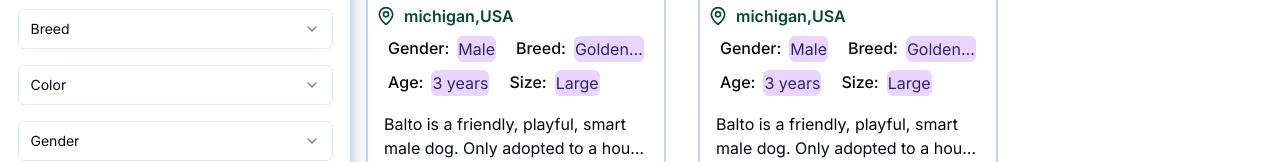
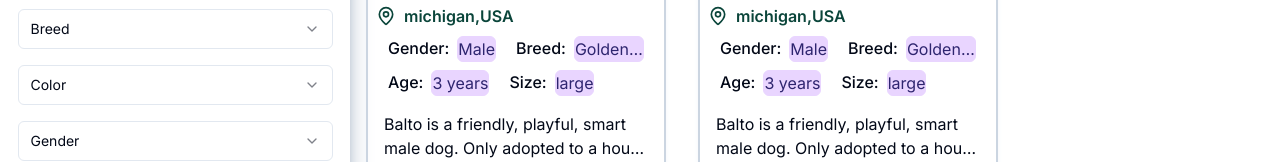
Before and after one commit to Yassinekacem/AniMatch, a Next.js app: page /announcement in a window 1280 px wide. Shown: the part 286-448 px from the top of the page. Built offline with nearby package versions, Linux system fonts and the light colour scheme; no server answers.

Commit message:
card structure

```diff
--- a/components/Card.tsx
+++ b/components/Card.tsx
@@ -17,7 +17,7 @@ const Card = () => {
         <MapPin className='w-5 h-5 text-customGreen' />
         <span className='text-customGreen font-semibold'>michigan,USA</span>
       </div>
-      <div className='flex gap-5 mx-5 mt-2  items-center'>
+      <div className='flex gap-5 mx-5 mt-2  items-center justify-start'>
         <div className='flex gap-2'>
            <span className='font-medium text-bold'>Gender:</span>
            <span className='border border-purple-200 bg-purple-200 rounded-md text-customPurple line-clamp-1 '>Male</span>
@@ -28,14 +28,14 @@ const Card = () => {
         </div>
       </div>
 
-      <div className='flex gap-5 mx-5 mt-2  items-center'>
+      <div className='flex gap-5 mx-5 mt-2  items-center justify-start '>
         <div className='flex gap-2'>
            <span className='font-medium text-bold'>Age:</span>
            <span className='border border-purple-200 bg-purple-200 rounded-md text-customPurple line-clamp-1 '>3 years</span>
         </div>
         <div className='flex gap-2'>
            <span className='font-medium text-bold'>Size:</span>
-           <span className='border border-purple-200 bg-purple-200 rounded-md text-customPurple line-clamp-1'>Large</span>
+           <span className='border border-purple-200 bg-purple-200 rounded-md text-customPurple line-clamp-1'>large</span>
         </div>
       </div>
       <p className='line-clamp-2 m-4'>Balto is a friendly, playful, smart male dog. Only adopted to a house with fenced yard. He loves running around</p>
```
